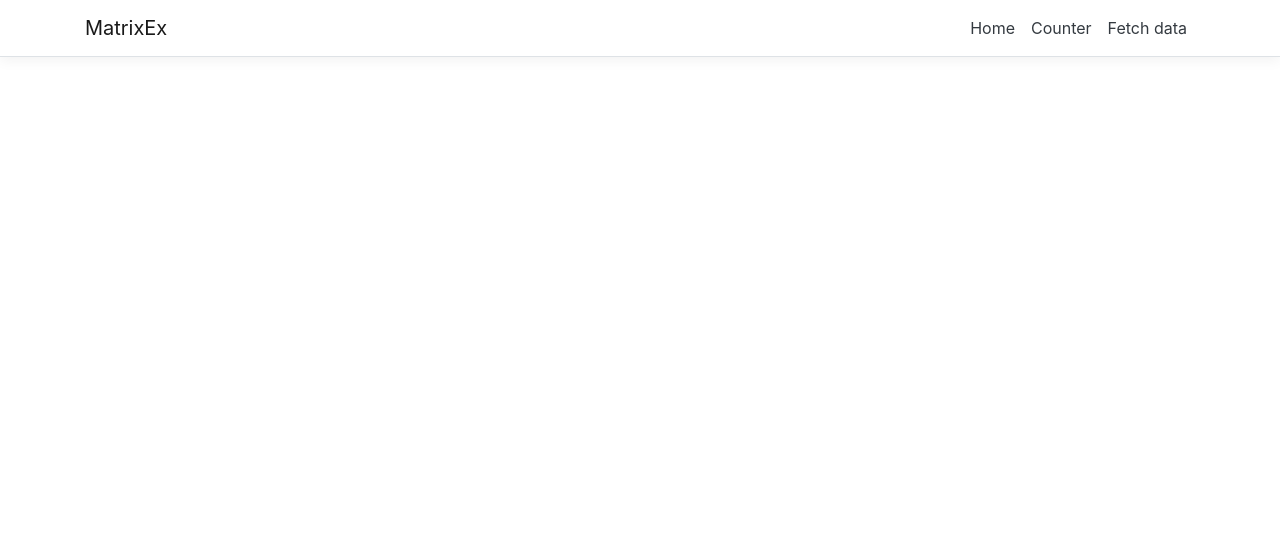
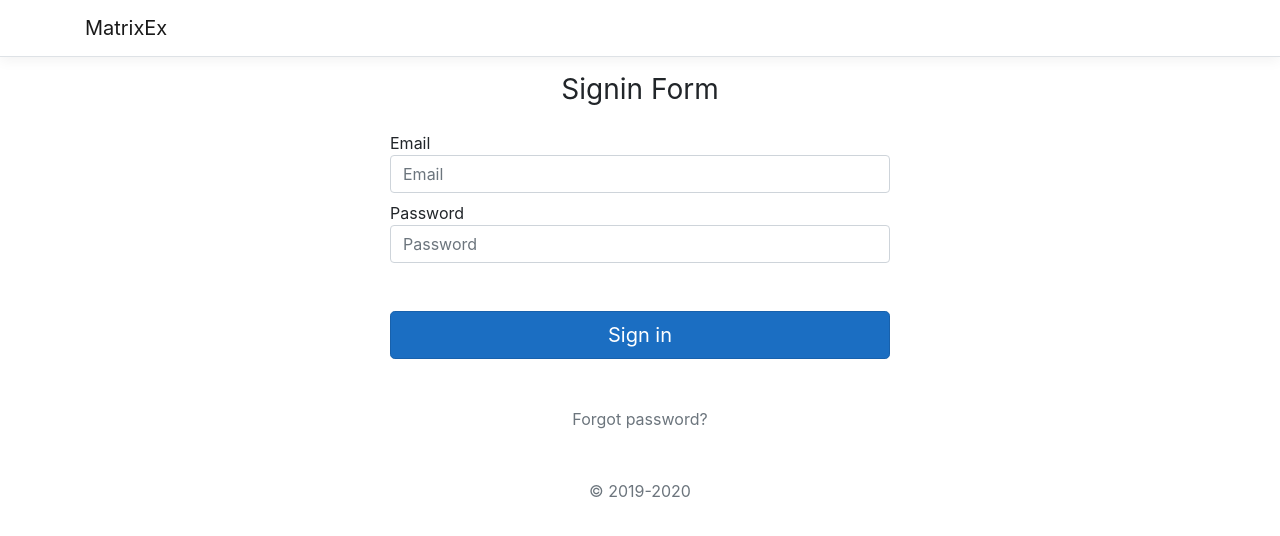
Before and after one commit to krasnoff/MatrixEx, an Angular app in the folder ClientApp/: page /sign-in in a window 1280 px wide. Before the commit this address led to /. Shown: the top 536 px of the page. Built offline with nearby package versions, Linux system fonts and the light colour scheme.

Commit message:
start building a sginin page

```diff
--- a/ClientApp/src/app/app.module.ts
+++ b/ClientApp/src/app/app.module.ts
@@ -11,6 +11,7 @@ import { CounterComponent } from './counter/counter.component';
 import { FetchDataComponent } from './fetch-data/fetch-data.component';
 import { SignUpComponent } from './sign-up/sign-up.component';
 import { InputCharsOnlyDirective } from './input-chars-only.directive';
+import { SignInComponent } from './sign-in/sign-in.component';
 
 @NgModule({
   declarations: [
@@ -20,7 +21,8 @@ import { InputCharsOnlyDirective } from './input-chars-only.directive';
     CounterComponent,
     FetchDataComponent,
     SignUpComponent,
-    InputCharsOnlyDirective
+    InputCharsOnlyDirective,
+    SignInComponent
   ],
   imports: [
     BrowserModule.withServerTransition({ appId: 'ng-cli-universal' }),
@@ -32,6 +34,7 @@ import { InputCharsOnlyDirective } from './input-chars-only.directive';
       { path: 'counter', component: CounterComponent },
       { path: 'fetch-data', component: FetchDataComponent },
       { path: 'sign-up', component: SignUpComponent },
+      { path: 'sign-in', component: SignInComponent },
     ])
   ],
   providers: [],
--- a/ClientApp/src/app/nav-menu/nav-menu.component.html
+++ b/ClientApp/src/app/nav-menu/nav-menu.component.html
@@ -19,7 +19,7 @@
         class="navbar-collapse collapse d-sm-inline-flex flex-sm-row-reverse"
         [ngClass]="{ show: isExpanded }"
       >
-        <ul class="navbar-nav flex-grow">
+        <!--<ul class="navbar-nav flex-grow">
           <li
             class="nav-item"
             [routerLinkActive]="['link-active']"
@@ -37,7 +37,7 @@
               >Fetch data</a
             >
           </li>
-        </ul>
+        </ul>-->
       </div>
     </div>
   </nav>
--- /dev/null
+++ b/ClientApp/src/app/sign-in/sign-in.component.html
@@ -0,0 +1,26 @@
+<div class="wrapper">
+  <form class="form-signin" [formGroup]="profileForm" (ngSubmit)="onSubmit()">
+    <div class="text-center mb-4">
+      <h1 class="h3 mb-3 font-weight-normal">Signin Form</h1>
+      <p></p>
+    </div>
+
+    <div class="form-label-group">
+      <label for="inputEmail">Email</label>
+      <input type="text" id="inputEmail" class="form-control" placeholder="Email" required formControlName="email">
+    </div>
+
+    <div class="form-label-group">
+      <label for="inputPassword">Password</label>
+      <input type="password" id="inputPassword" class="form-control" placeholder="Password" required formControlName="password" appInputCharsOnly>
+    </div>
+
+    <div class="checkbox mb-3">
+      <label #errorComment class="errorComment"></label>
+    </div>
+
+    <button class="btn btn-lg btn-primary btn-block" type="submit">Sign in</button>
+    <p class="mt-5 mb-3 text-muted text-center">Forgot password?</p>
+    <p class="mt-5 mb-3 text-muted text-center">&copy; 2019-2020</p>
+  </form>
+</div>
--- /dev/null
+++ b/ClientApp/src/app/sign-in/sign-in.component.ts
@@ -0,0 +1,24 @@
+import { Component, OnInit, ElementRef, ViewChild } from '@angular/core';
+import { FormGroup, FormControl } from '@angular/forms';
+import { AppService } from '../app.service';
+import { Router } from '@angular/router';
+
+@Component({
+  selector: 'app-sign-in',
+  templateUrl: './sign-in.component.html',
+  styleUrls: ['../sign-up/sign-up.component.scss']
+})
+export class SignInComponent implements OnInit {
+  profileForm = new FormGroup({
+    password: new FormControl(''),
+    email: new FormControl(''),
+  });
+
+  @ViewChild('errorComment', null) errorComment: ElementRef;
+
+  constructor(public appService: AppService, private router: Router) { }
+
+  ngOnInit() {
+  }
+
+}
--- a/ClientApp/src/app/sign-up/sign-up.component.ts
+++ b/ClientApp/src/app/sign-up/sign-up.component.ts
@@ -1,6 +1,7 @@
 import { Component, OnInit, ViewChild, ElementRef } from '@angular/core';
 import { FormControl, FormGroup } from '@angular/forms';
 import { AppService } from '../app.service';
+import { Router } from '@angular/router';
 
 @Component({
   selector: 'app-sign-up',
@@ -18,12 +19,12 @@ export class SignUpComponent implements OnInit {
 
   @ViewChild('errorComment', null) errorComment: ElementRef;
 
-  constructor(public appService: AppService) { }
+  constructor(public appService: AppService, private router: Router) { }
 
   ngOnInit() {
   }
 
-  async onSubmit() {
+  onSubmit() {
     for (var property in this.profileForm.value) {
       if (this.profileForm.value.hasOwnProperty(property)) {
         if (this.profileForm.value[property] === '') {
@@ -44,8 +45,14 @@ export class SignUpComponent implements OnInit {
     }
 
     this.errorComment.nativeElement.innerHTML = '';
-    console.log('done');
-    const res = await this.appService.postSignup(this.profileForm.value);
+    this.appService.postSignup(this.profileForm.value).then(data => {
+      console.log('data', data);
+      this.router.navigateByUrl('/sign-in');
+    }).catch(err => {
+      console.log('error', err);
+      this.errorComment.nativeElement.innerHTML = 'Error: ' + err.status;
+    });
+
   }
 
   private validateEmail(email) {
```
Also changed, not shown: ClientApp/src/app/sign-in/sign-in.component.css (added), 2 other files (tests, documents, lock files or other folders).
